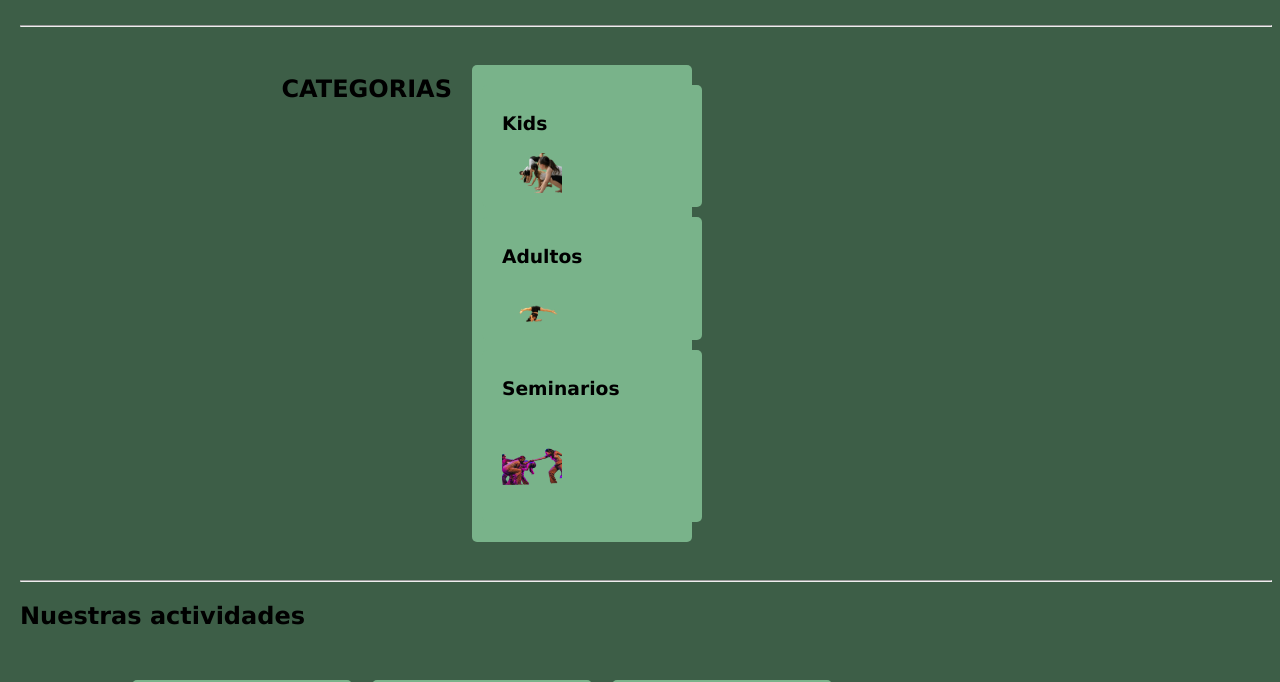
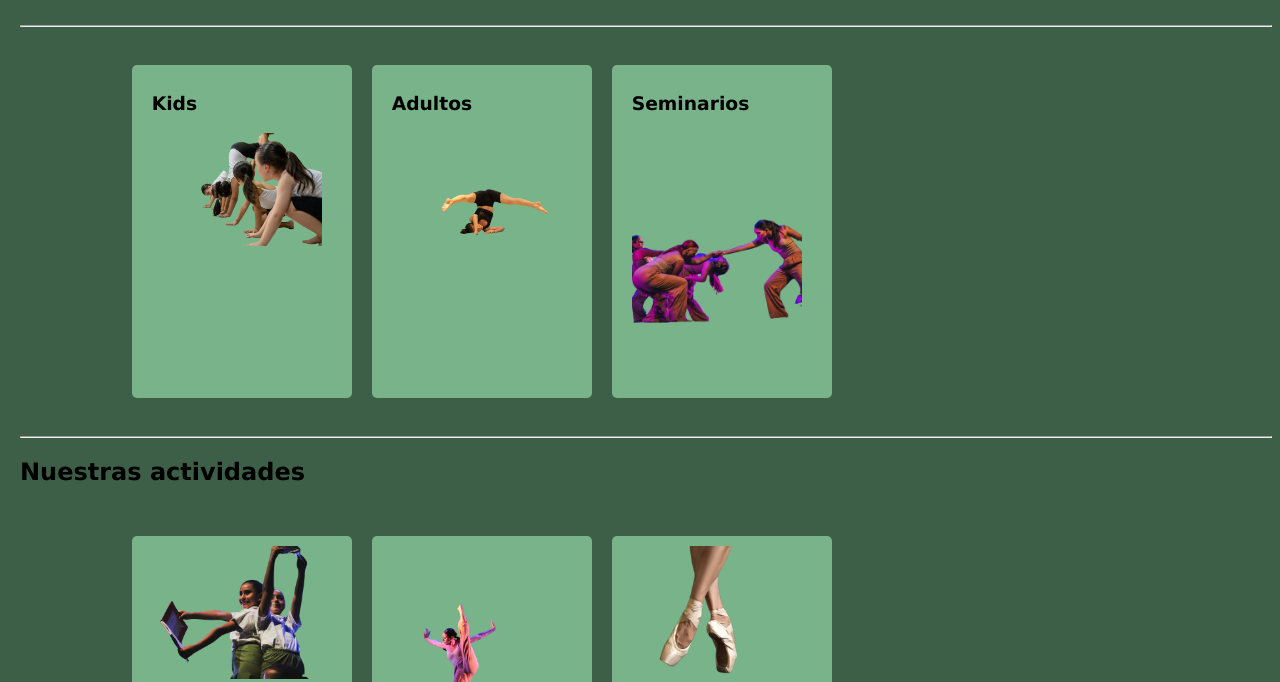
Before and after one commit to GisellaAballay/PrimerProyecto, a plain HTML site: page index.html in a window 1280 px wide. Shown: the part 491-1173 px from the top of the page. Drawn offline with Linux system fonts and the light colour scheme; a web font is replaced by a local one.

Commit message:
fix categories flex

```diff
--- a/index.html
+++ b/index.html
@@ -34,24 +34,25 @@
     </div>
     <hr>
 
-    <section id="categories">
-        <h2>CATEGORIAS</h2>
-        <div class="divcategory" >
+    <section>
             <div class="kidcategory">
                 <h3>Kids</h3>
-                <img src="./imagenes/IMG_9250.PNG">
+                <img src="./imagenes/IMG_9250.PNG" class="imgcategories">
             </div>
+
             <div class="adultocategory">
                 <h3>Adultos</h3>
-                <img src="./imagenes/IMG_9249.PNG">
+                <img src="./imagenes/IMG_9249.PNG" class="imgcategories">
             </div>
+
             <div class="seminariocategory">
                 <h3>Seminarios</h3>
-                <img src="./imagenes/seminariocategoria.PNG">
+                <img src="./imagenes/seminariocategoria.PNG" class="imgcategories">
             </div>
-        </div>
     </section>
+
     <hr>
+
     <h2>Nuestras actividades</h2>
 
     <section>
--- a/styles.css
+++ b/styles.css
@@ -44,6 +44,7 @@ body {
     background-color: #3d5e47;
 }
 
+
 .contenedor{
     margin-top: 5px;
     display: flex;
@@ -73,6 +74,13 @@ header {
 
 main {
     padding: 20px;
+}
+
+
+.imgcategories{
+    display: flex;
+    justify-content: center;
+    width: 85%;
 }
 
 section{
@@ -137,14 +145,16 @@ button{
     font-size: 15px;
 }
 
-footer {
+
+footer{
     background-color: #7a9e76;
     color: #fff;
-    text-align: center;
+    text-align: left;
     padding: 10px;
     width: 100%;
     bottom: 0;
 }
+
 
 :root{
     --color-primario: rgb(216, 214, 214);
```
